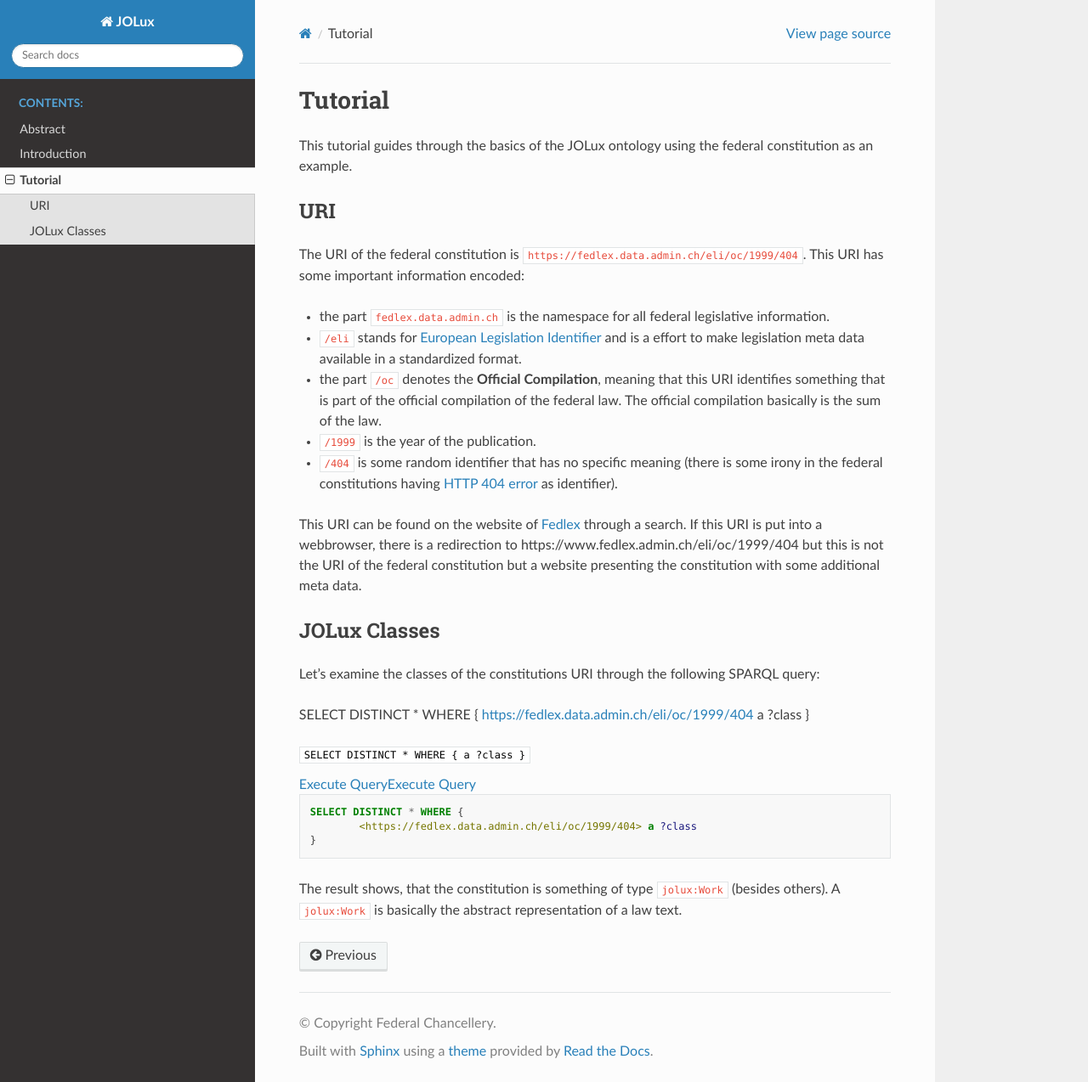
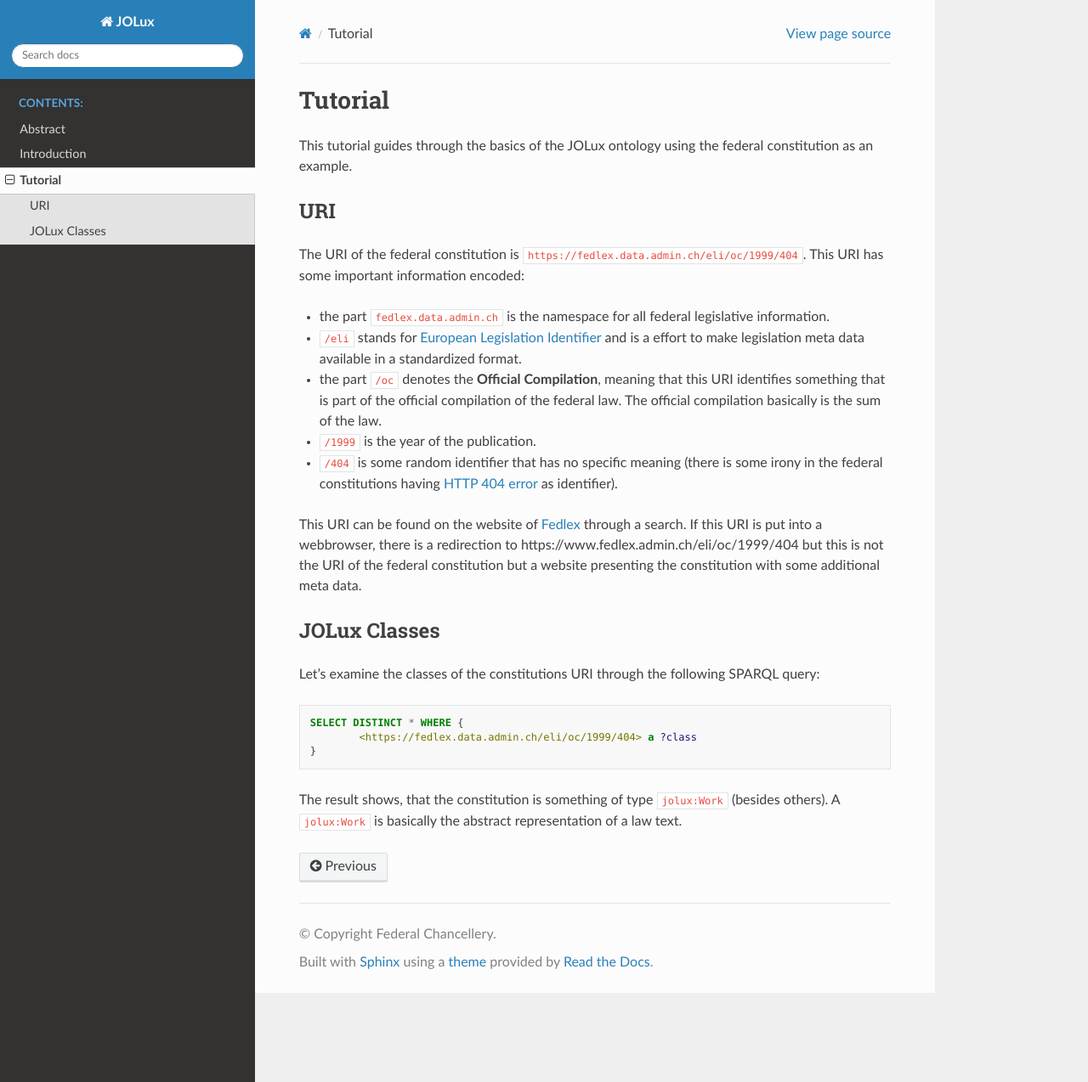
Before and after one commit to bequrios/jolux-sphinx, a Sphinx documentation site: the page built from doc/3_tutorial.md, in a window 1280 px wide and 1274 px high. Shown: the whole window at 85% size. Built offline with Sphinx 7.4.7 and the Read the Docs theme 2.0.0, drawn with Linux system fonts in a browser that asks for light colours.

Commit message:
update tutorial

````diff
--- a/doc/3_tutorial.md
+++ b/doc/3_tutorial.md
@@ -18,12 +18,6 @@ This URI can be found on the website of [Fedlex](https://www.fedlex.admin.ch/) t
 
 Let's examine the classes of the constitutions URI through the following SPARQL query:
 
-```{sparql-query}
-SELECT DISTINCT * WHERE {
-	<https://fedlex.data.admin.ch/eli/oc/1999/404> a ?class
-}
-```
-
 ```SPARQL
 SELECT DISTINCT * WHERE {
 	<https://fedlex.data.admin.ch/eli/oc/1999/404> a ?class
````
